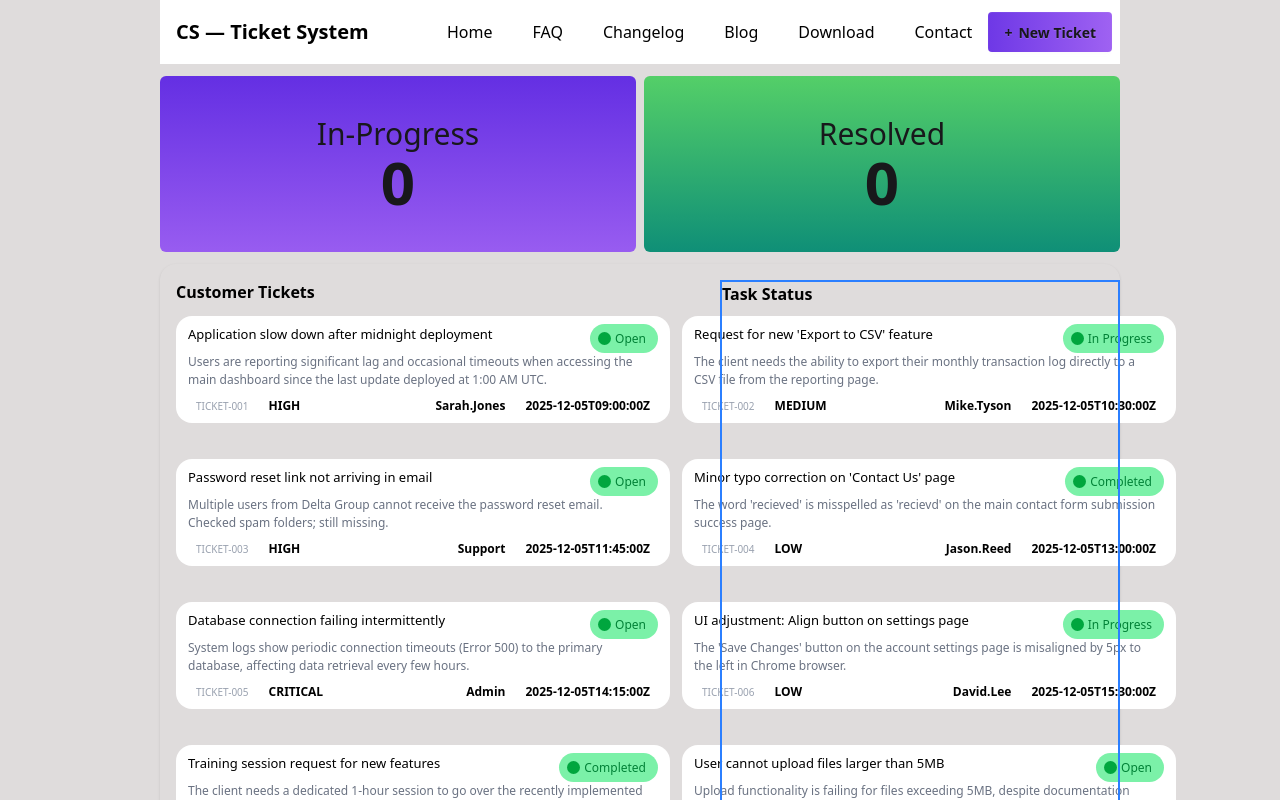
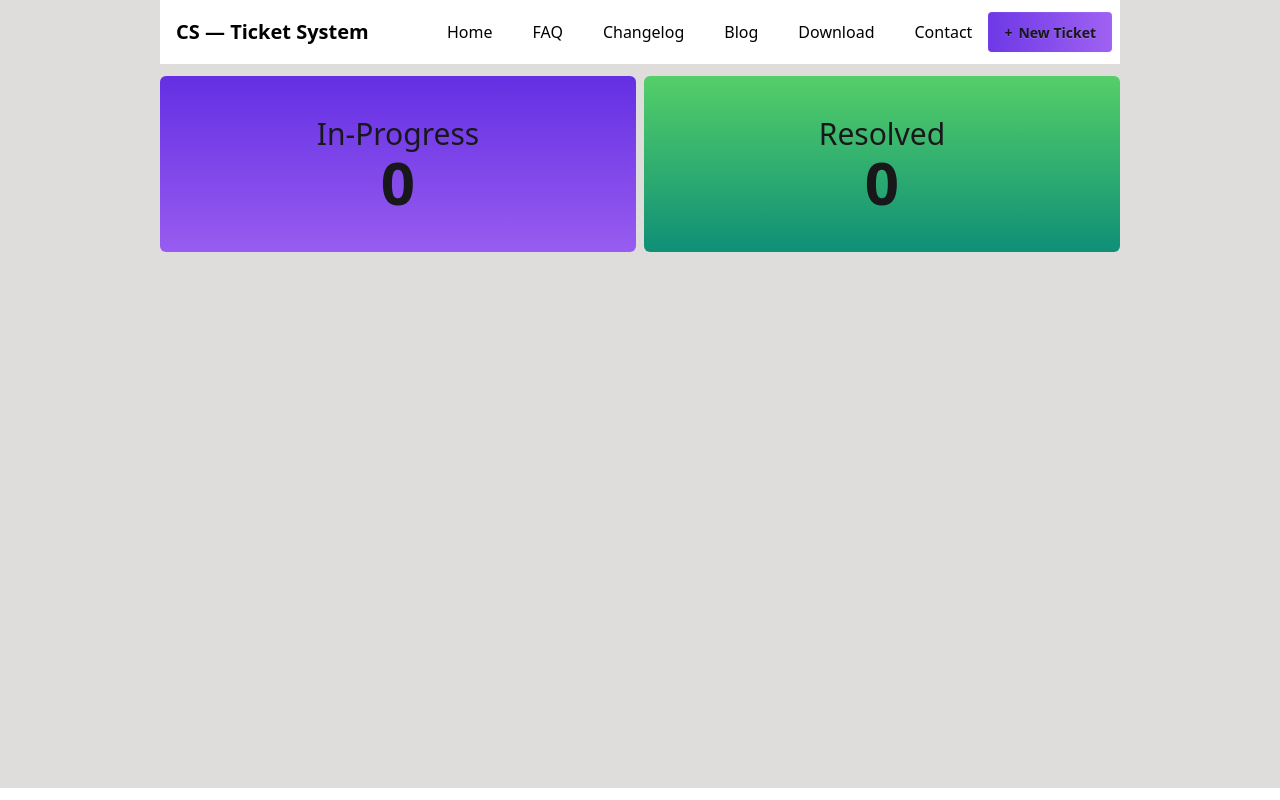
Before and after one commit to fahim-shareear/customer-support-zone, a React (Vite) app: page / in a window 1280 px wide. Shown: the top 800 px of the page. Built offline with nearby package versions, Linux system fonts and the light colour scheme.

Commit message:
commiting everything again

```diff
--- a/src/App.jsx
+++ b/src/App.jsx
@@ -1,29 +1,19 @@
-import { Suspense, useState } from 'react';
-import './App.css'
-import Mainbody from './Componants/Mainbody/Mainbody';
-import Navbar from './Componants/navbar/Navbar';
+// src/App.jsx
+import './App.css';
+import Navbar from './Componants/Navbar';
 
-
-const fetchData = async () =>{
+const fetchData = async () => {
   const res = await fetch('/Data.json');
   return res.json();
 };
-
-const userData = fetchData();
-
+const ticketsPromise = fetchData();
 
 function App() {
-  const [getData, setGetData] = useState([]);
-  const [nextData, setNextData] = useState([]);
-
   return (
     <>
-      <Navbar setGetData={setGetData} userData={userData} getData={getData}></Navbar>
-      <Suspense fallback={<span className="loading loading-infinity loading-xl spinner"></span>}>
-          <Mainbody userData={userData} getData={getData} nextData={nextData} setNextData={setNextData} setGetData={setGetData}></Mainbody>
-      </Suspense>
+      <Navbar ticketsPromise={ticketsPromise} />
     </>
-  )
+  );
 }
 
-export default App
+export default App;
--- a/src/Componants/Mainbody/Bodycards.jsx
+++ /dev/null
@@ -1,40 +0,0 @@
-import React from 'react';
-
-const Bodycards = ({u}) => {
-
-    const handleClick = () =>{
-        console.log("Clicked")
-    }
-
-
-    return (
-        <div onClick={() =>{handleClick()}}>
-            <div className="card-container bg-white rounded-2xl cursor-pointer">
-                <div className="card_body m-3">
-                    <div className="title flex justify-between items-center">
-                        <h1 className="text-black font-medium text-[13px]">{u.title}</h1>
-                        <div className="flex items-center bg-green-300 rounded-[15px] p-1 mt-2">
-                            <span className="w-[13px] h-[13px] rounded-full bg-green-600 m-1"></span>
-                            <h2 className="text-green-700 capitalize text-[12px] mr-2">{u.status}</h2>
-                        </div>
-                    </div>
-                    <div className="text-gray-500 text-wrap mr-2 text-[12px]">
-                        <p>{u.description}</p>
-                    </div>
-                    <div className="flex justify-between items-center">
-                        <div className="flex justify-between items-center gap-5 p-2">
-                            <h3 className="text-gray-400 font-medium text-[10px]">{u.id}</h3>
-                            <h3 className="text-black font-bold uppercase text-[12px]">{u.priority}</h3>
-                        </div>
-                        <div className="flex justify-between items-center gap-5 p-2">
-                            <h3 className="text-black font-bold capitalize text-[12px]">{u.createdBy}</h3>
-                            <h3 className="text-black font-bold text-[12px]">{u.createdAt}</h3>
-                        </div>
-                    </div>
-                </div>
-            </div>
-        </div>
-    );
-};
-
-export default Bodycards;
--- a/src/Componants/Mainbody/Mainbody.jsx
+++ /dev/null
@@ -1,26 +0,0 @@
-import React, { use } from 'react';
-import Bodycards from './Bodycards';
-const Mainbody = ({userData, getData, nextData, setNextData, setGetData} ) => {
-    const user = use(userData);
-
-    return (
-        <div className="md:max-w-9/12 mx-auto rounded-2xl p-4 shadow relative">
-           <div className="md:w-[1000px]">
-                <h1 className="text-black font-bold">Customer Tickets</h1>
-            <div className="grid md:grid-cols-2 sm:grid-cols-1 gap-3">
-                {
-                    user.map(u => <Bodycards key={u.id} u={u} getData={getData} setNextData={setNextData} nextData={nextData} setGetData={setGetData}></Bodycards>)
-                }
-            </div>
-           </div>
-           <div className="md:w-[400px] h-full border-2 border-blue-500 absolute right-0 top-4">
-                <h2 className="text-black font-bold">Task Status</h2>
-                <div>
-
-                </div>
-           </div>
-        </div>
-    );
-};
-
-export default Mainbody;
--- a/src/Componants/navbar/Navbar.jsx
+++ b/src/Componants/Navbar.jsx
@@ -1,6 +1,6 @@
 import React from 'react';
 
-const Navbar = ({getData,userData}) => {
+const Navbar = () => {
     return (
       <div className='w-full '>
         <div className="navbar md:w-9/12 sm:w-full mx-auto  bg-white">
```
Also changed, not shown: 1 other file (tests, documents, lock files or other folders).
